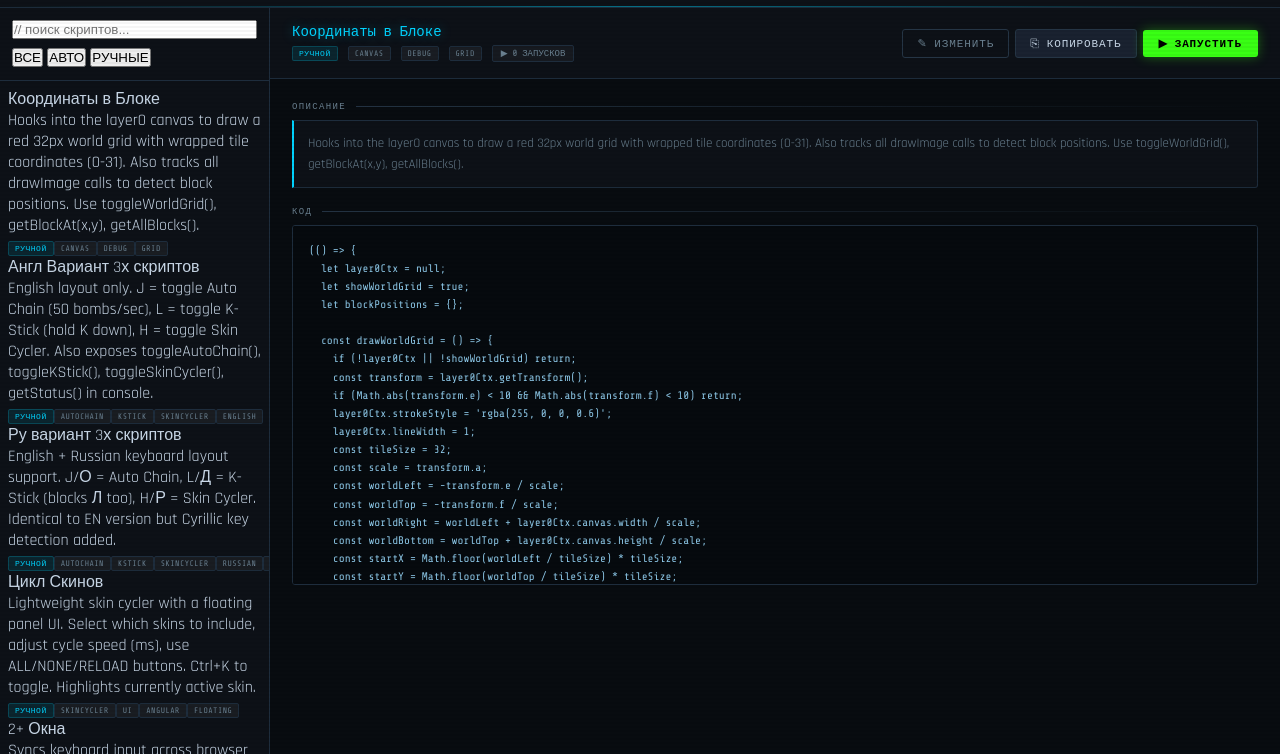
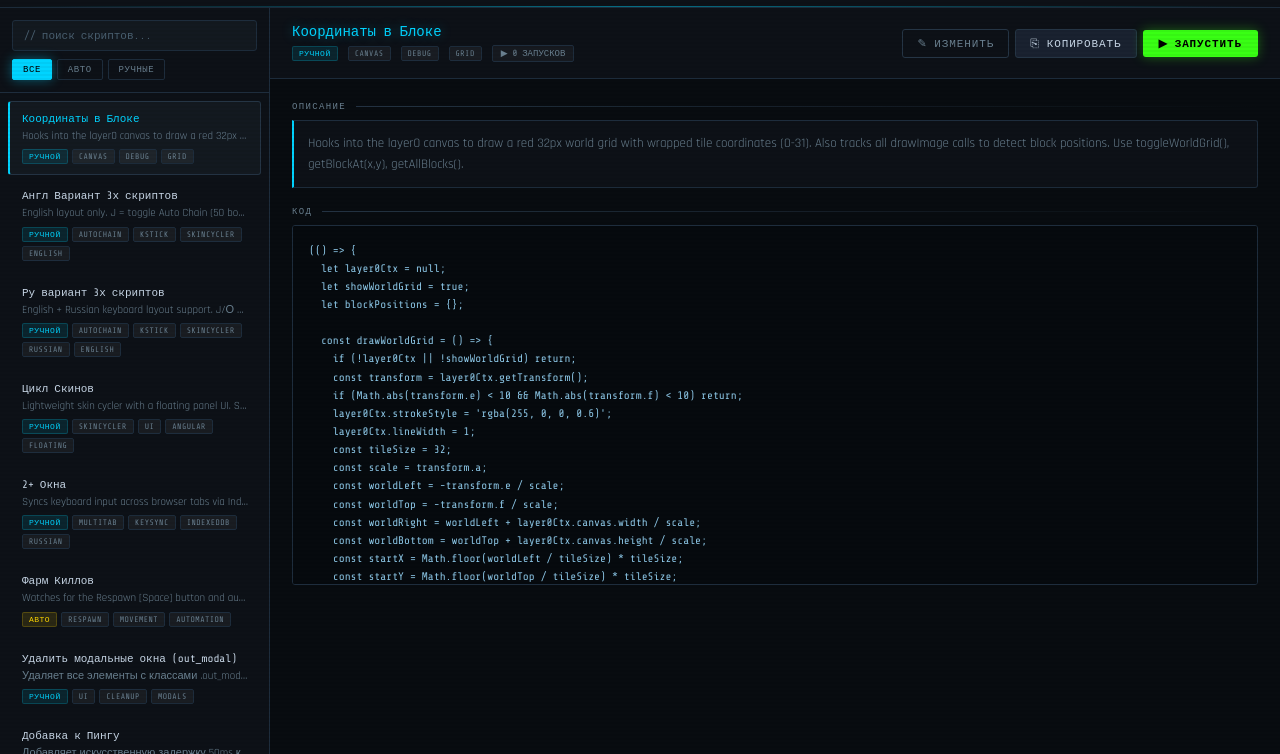
Before and after one commit to AnthonyMANMAN/Game-Of-Bombs-Scripts, a plain HTML site: page script-dashboard.html in a window 1280 px wide. Shown: the part 46-800 px from the top of the page. Drawn offline with nearby package versions, Linux system fonts and the light colour scheme.

Commit message:
Update script-dashboard.html

```diff
--- a/script-dashboard.html
+++ b/script-dashboard.html
@@ -1,3 +1,4 @@
+
 
 <!DOCTYPE html>
 <html lang="ru">
@@ -86,6 +87,163 @@
 .script-list::-webkit-scrollbar-thumb {
   background: var(--border2);
   border-radius: 3px;
+}
+
+
+/* Script items styling stays the same */
+.script-item {
+  border-radius: 3px;
+  padding: 10px 12px;
+  margin-bottom: 3px;
+  cursor: pointer;
+  border: 1px solid transparent;
+  border-left: 2px solid transparent;
+  transition: all 0.12s ease;
+}
+.script-item:hover {
+  background: var(--surface2);
+  border-color: var(--border);
+  border-left-color: var(--muted);
+}
+.script-item.active {
+  background: var(--surface2);
+  border-color: var(--border2);
+  border-left-color: var(--accent);
+}
+.script-item-name {
+  font-family: 'Share Tech Mono', monospace;
+  font-size: 11px;
+  color: var(--text);
+  margin-bottom: 4px;
+  white-space: nowrap;
+  overflow: hidden;
+  text-overflow: ellipsis;
+}
+.script-item.active .script-item-name {
+  color: var(--accent);
+}
+.script-item-desc {
+  font-size: 11px;
+  color: var(--muted2);
+  white-space: nowrap;
+  overflow: hidden;
+  text-overflow: ellipsis;
+  line-height: 1.3;
+}
+.script-item-tags {
+  display: flex;
+  gap: 4px;
+  margin-top: 6px;
+  flex-wrap: wrap;
+}
+/* Search input & filters remain the same */
+.search-input {
+  width: 100%;
+  background: var(--surface2);
+  border: 1px solid var(--border);
+  border-radius: 3px;
+  padding: 8px 11px;
+  color: var(--text);
+  font-family: 'Share Tech Mono', monospace;
+  font-size: 11px;
+  outline: none;
+  transition: border 0.15s;
+}
+.search-input:focus {
+  border-color: var(--accent);
+  box-shadow: 0 0 6px rgba(0,212,255,0.2);
+}
+.search-input::placeholder {
+  color: var(--muted);
+}
+.filter-row {
+  display: flex;
+  gap: 5px;
+}
+.filter-chip {
+  font-family: 'Share Tech Mono', monospace;
+  font-size: 9px;
+  padding: 4px 10px;
+  border-radius: 2px;
+  border: 1px solid var(--border);
+  background: transparent;
+  color: var(--muted2);
+  cursor: pointer;
+  transition: all 0.15s;
+  letter-spacing: 0.06em;
+}
+.filter-chip:hover {
+  color: var(--text);
+  border-color: var(--border2);
+}
+.filter-chip.active {
+  background: var(--accent);
+  color: #000;
+  border-color: var(--accent);
+  box-shadow: var(--glow);
+}
+
+/* Make the script list scrollable */
+.script-list {
+  flex: 1 1 auto; /* allow it to grow and shrink */
+  overflow-y: auto;
+  padding: 8px;
+}
+
+/* Scrollbar styling matches theme */
+.script-list::-webkit-scrollbar {
+  width: 4px; /* slightly wider for visibility */
+}
+.script-list::-webkit-scrollbar-thumb {
+  background: var(--border2);
+  border-radius: 3px;
+}
+
+/* Script items remain the same */
+.script-item {
+  border-radius: 3px;
+  padding: 10px 12px;
+  margin-bottom: 3px;
+  cursor: pointer;
+  border: 1px solid transparent;
+  border-left: 2px solid transparent;
+  transition: all 0.12s ease;
+}
+.script-item:hover {
+  background: var(--surface2);
+  border-color: var(--border);
+  border-left-color: var(--muted);
+}
+.script-item.active {
+  background: var(--surface2);
+  border-color: var(--border2);
+  border-left-color: var(--accent);
+}
+.script-item-name {
+  font-family: 'Share Tech Mono', monospace;
+  font-size: 11px;
+  color: var(--text);
+  margin-bottom: 4px;
+  white-space: nowrap;
+  overflow: hidden;
+  text-overflow: ellipsis;
+}
+.script-item.active .script-item-name {
+  color: var(--accent);
+}
+.script-item-desc {
+  font-size: 11px;
+  color: var(--muted2);
+  white-space: nowrap;
+  overflow: hidden;
+  text-overflow: ellipsis;
+  line-height: 1.3;
+}
+.script-item-tags {
+  display: flex;
+  gap: 4px;
+  margin-top: 6px;
+  flex-wrap: wrap;
 }
 
   .tag { font-family: 'Share Tech Mono', monospace; font-size: 8px; padding: 2px 6px; border-radius: 2px; letter-spacing: 0.06em; text-transform: uppercase; }
```
